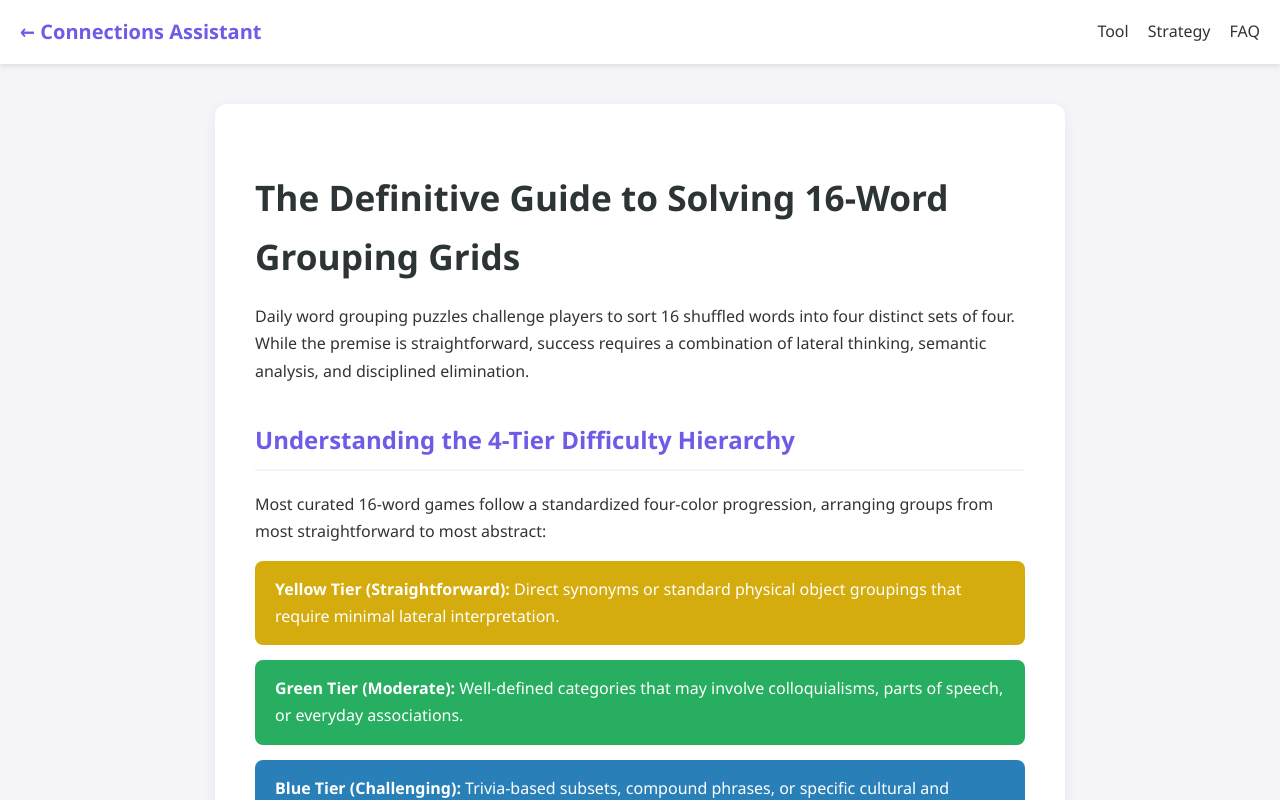
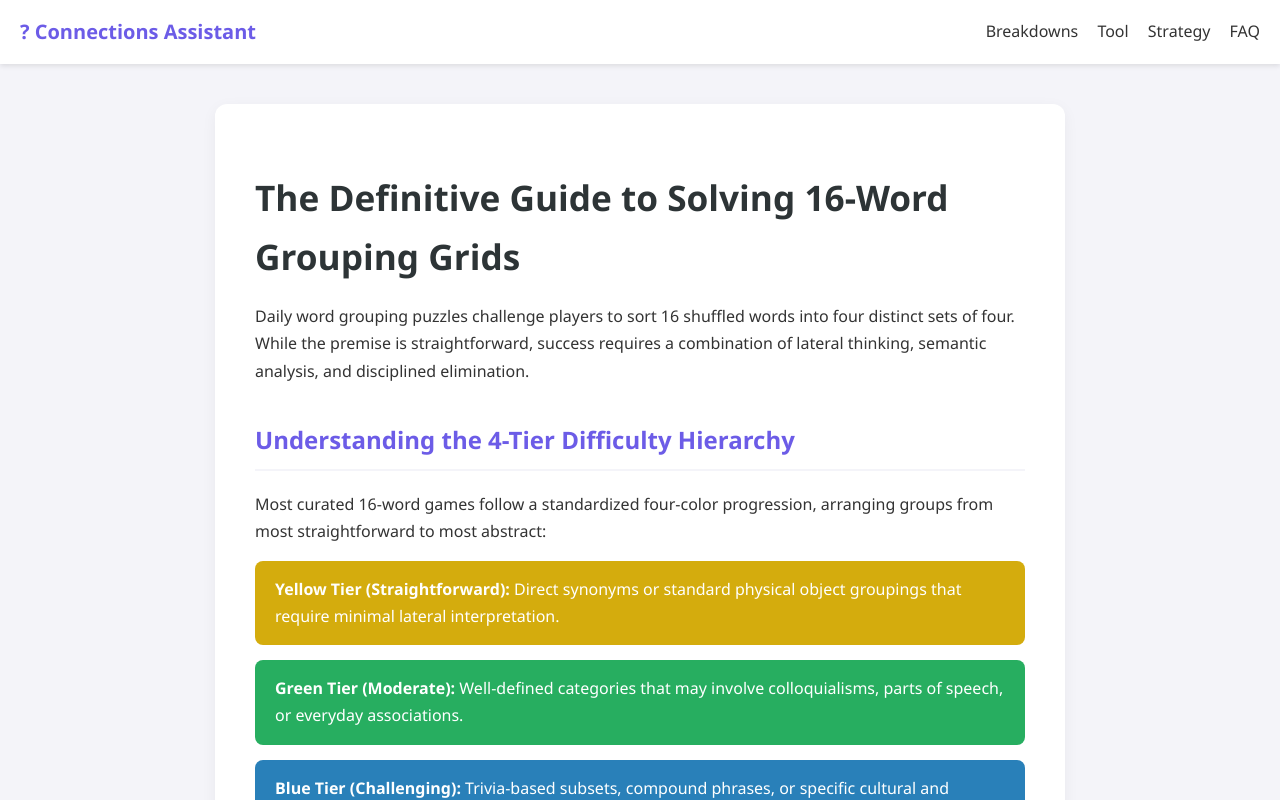
Before and after one commit to j1223aw/connections-grouping-assistant, a plain HTML site: page public/nyt-connections-guide.html in a window 1280 px wide. Shown: the top 800 px of the page. Drawn offline with Linux system fonts and the light colour scheme.

Commit message:
feat: propagate breakdowns link to all routes and track official ads.txt

```diff
--- a/public/nyt-connections-guide.html
+++ b/public/nyt-connections-guide.html
@@ -31,8 +31,9 @@
 </head>
 <body>
     <nav>
-        <a href="index.html" class="logo">← Connections Assistant</a>
+        <a href="index.html" class="logo">? Connections Assistant</a>
         <div class="nav-links">
+            <a href="breakdowns.html">Breakdowns</a>
             <a href="index.html">Tool</a>
             <a href="strategy.html">Strategy</a>
             <a href="faq.html">FAQ</a>
```
Also changed, not shown: public/faq.html (+1 -0 lines), public/strategy.html (+1 -0 lines), public/ads.txt (renamed from public/ads.txt.txt).
